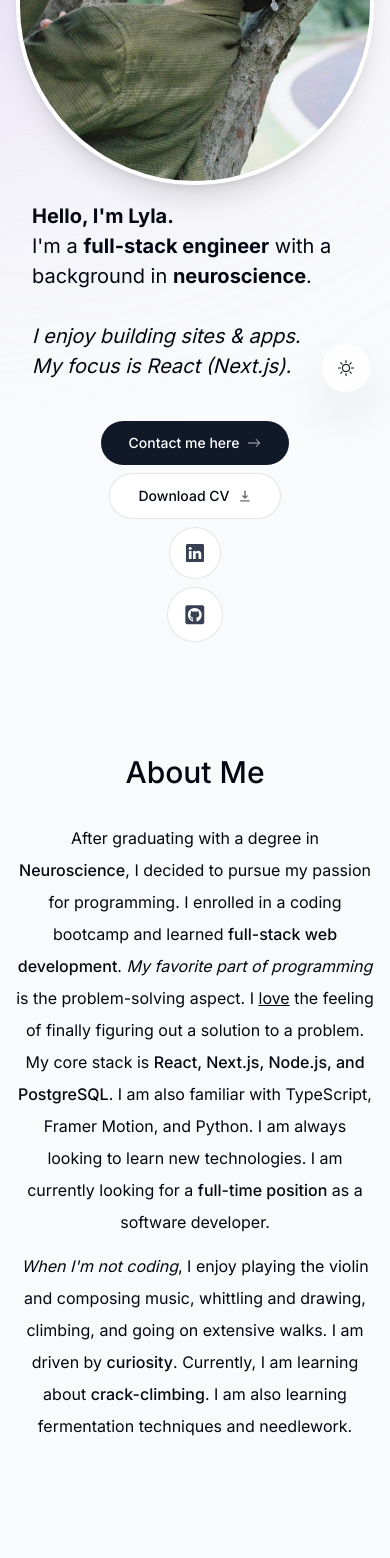
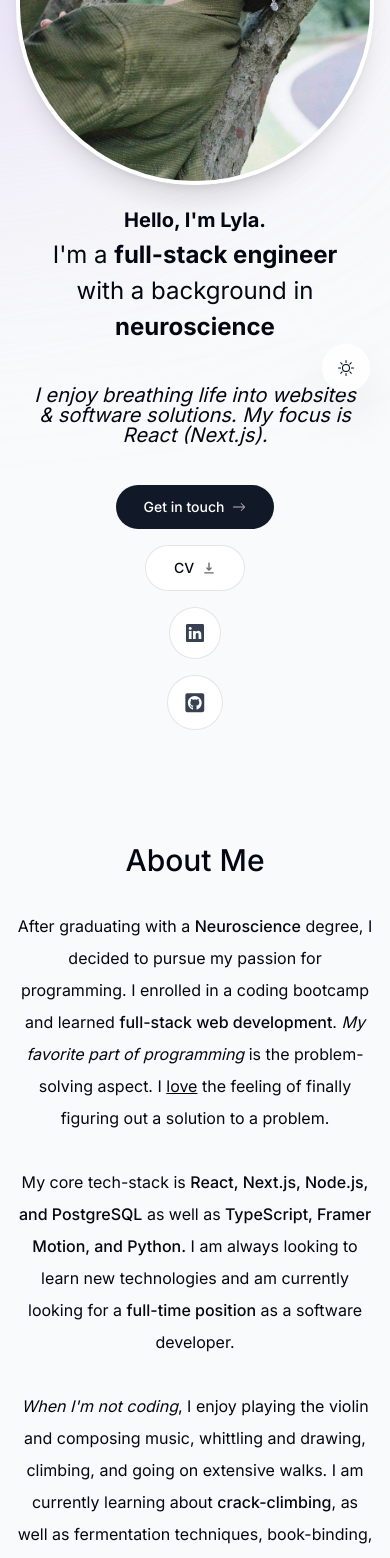
Before and after one commit to lysts/my-portfolio, a Next.js app: page / in a window 390 px wide. Shown: the part 432-1990 px from the top of the page. Built offline with nearby package versions, Linux system fonts and the light colour scheme; no server answers.

Commit message:
fix icons and experience description

```diff
--- a/components/about.tsx
+++ b/components/about.tsx
@@ -19,28 +19,22 @@ export default function About() {
     >
       <SectionHeading>About me</SectionHeading>
       <p className="mb-3">
-        After graduating with a degree in{" "}
-        <span className="font-medium">Neuroscience</span>, I decided to pursue my
+        After graduating with a{" "}
+        <span className="font-medium">Neuroscience</span>{" "}degree, I decided to pursue my
         passion for programming. I enrolled in a coding bootcamp and learned{" "}
         <span className="font-medium">full-stack web development</span>.{" "}
         <span className="italic">My favorite part of programming</span> is the
         problem-solving aspect. I <span className="underline">love</span> the
-        feeling of finally figuring out a solution to a problem. My core stack
+        feeling of finally figuring out a solution to a problem. <br></br><br></br>My core tech-stack
         is{" "}
         <span className="font-medium">
-          React, Next.js, Node.js, and PostgreSQL
-        </span>
-        . I am also familiar with TypeScript, Framer Motion, and Python. I am always looking to
-        learn new technologies. I am currently looking for a{" "}
+          React, Next.js, Node.js, and PostgreSQL</span>{" "}as well as<span className="font-medium">{" "}TypeScript, Framer Motion, and Python.</span>{" "}I am always looking to
+        learn new technologies and am currently looking for a{" "}
         <span className="font-medium">full-time position</span> as a software
         developer.
-      </p>
-
-      <p>
-        <span className="italic">When I'm not coding</span>, I enjoy playing the violin and composing music, whittling and drawing, climbing, and going on extensive walks. I am driven by{" "}
-        <span className="font-medium">curiosity</span>. Currently, I am learning about{" "}
-        <span className="font-medium">crack-climbing</span>. I am also
-        learning fermentation techniques and needlework.
+        <br></br><br></br>
+        <span className="italic">When I'm not coding</span>, I enjoy playing the violin and composing music, whittling and drawing, climbing, and going on extensive walks. I am currently learning about{" "}
+        <span className="font-medium">crack-climbing</span>, as well as  fermentation techniques, book-binding, and needlework.
       </p>
     </motion.section>
   )
--- a/components/intro.tsx
+++ b/components/intro.tsx
@@ -21,8 +21,8 @@ export default function Intro() {
       id="home"
       className="mb-28 max-w-[60rem] text-center sm:mb-0 scroll-mt-[100rem]"
     >
-      <section className="flex flex-col lg:flex-row">
-      <div className="lg:flex-1 justify-center lg:w-1/2">
+      <section className="flex flex-col lg:flex-row justify-center items-center">
+      <div className="lg:flex-1 lg:w-1/2">
         <div className="relative">
           <motion.div
             initial={{ opacity: 0, scale: 0 }}
@@ -58,20 +58,26 @@ export default function Intro() {
           </motion.span>*/}
         </div>
       </div>
-      <div className="lg:flex-1 lg:w-1/2">
+      <div className="lg:flex-1 lg:w-1/2 justify-center items-center">
       <motion.h1
-        className="mb-10 mt-4 px-4 text-xl font-normal !leading-[1.5] sm:text-4xl text-left"
+        className="mb-10 mt-4 px-4 text-2xl font-normal !leading-[1.5] sm:text-4xl lg:text-left"
         initial={{ opacity: 0, y: 100 }}
         animate={{ opacity: 1, y: 0 }}
       >
           <span className="font-bold text-xl">Hello, I'm Lyla.</span><br></br>I'm a{" "}
           <span className="font-bold">full-stack engineer</span> with a background in{" "}
-          <span className="font-bold">neuroscience</span>. <br></br><br></br><span className="italic text-xl">I enjoy
-          building sites & apps.<br></br>My focus is React (Next.js).</span>
+          <span className="font-bold">neuroscience</span>
         </motion.h1>
+        <motion.p
+        className="mb-10 mt-2 px-4 text-xl font-normal !leading-[1.0] lg:text-left"
+        initial={{ opacity: 0, y: 100 }}
+        animate={{ opacity: 1, y: 0 }}
+        >
+          <span className="italic text-xl !leading-[0.9]">I enjoy breathing life into websites & software solutions. My focus is React (Next.js).</span>
+        </motion.p>
 
         <motion.div
-        className="flex flex-col sm:flex-row items-center justify-center gap-2 px-4 text-lg font-medium"
+        className="flex flex-col sm:flex-row items-center justify-center gap-4 px-4 text-lg font-medium"
         initial={{ opacity: 0, y: 100 }}
         animate={{ opacity: 1, y: 0 }}
         transition={{
@@ -86,7 +92,7 @@ export default function Intro() {
             setTimeOfLastClick(Date.now());
           }}
         >
-          Contact me here{" "}
+          Get in touch{" "}
           <BsArrowRight className="opacity-70 group-hover:translate-x-1 transition" />
         </Link>
 
@@ -95,7 +101,7 @@ export default function Intro() {
           href="/CV.pdf"
           download
         >
-          Download CV{" "}
+          CV{" "}
           <HiDownload className="opacity-60 group-hover:translate-y-1 transition" />
         </a>
 
--- a/components/project.tsx
+++ b/components/project.tsx
@@ -9,6 +9,7 @@ type ProjectProps = (typeof projectsData)[number];
 
 export default function Project({
   title,
+  link,
   description,
   tags,
   imageUrl,
@@ -30,7 +31,7 @@ export default function Project({
       }}
       className="group mb-3 sm:mb-8 last:mb-0"
     >
-      <section className="bg-gray-100 max-w-[42rem] border border-black/5 rounded-lg overflow-hidden sm:pr-8 relative sm:h-[20rem] hover:bg-gray-200 transition sm:group-even:pl-8 dark:text-white dark:bg-white/10 dark:hover:bg-white/20">
+      <a href={link}><section className="bg-gray-100 max-w-[42rem] border border-black/5 rounded-lg overflow-hidden sm:pr-8 relative sm:h-[20rem] hover:bg-gray-200 transition sm:group-even:pl-8 dark:text-white dark:bg-white/10 dark:hover:bg-white/20">
         <div className="pt-4 pb-7 px-5 sm:pl-10 sm:pr-2 sm:pt-10 sm:max-w-[50%] flex flex-col h-full sm:group-even:ml-[18rem]">
           <h3 className="text-2xl font-semibold">{title}</h3>
           <p className="mt-2 leading-relaxed text-gray-700 dark:text-white/70">
@@ -52,7 +53,7 @@ export default function Project({
           src={imageUrl}
           alt="Project I worked on"
           quality={95}
-          className="absolute hidden sm:block top-8 -right-40 w-[28.25rem] rounded-t-lg shadow-2xl
+          className="absolute hidden sm:block top-8 -right-40 w-[28.25rem] rounded-t-sm shadow-2xl
         transition
         group-hover:scale-[1.04]
         group-hover:-translate-x-3
@@ -65,7 +66,7 @@ export default function Project({
 
         group-even:right-[initial] group-even:-left-40"
         />
-      </section>
+      </section></a>
     </motion.div>
   );
 }
--- a/lib/data.ts
+++ b/lib/data.ts
@@ -39,7 +39,7 @@ export const experiencesData = [
     location: "London, UK",
     description:
       "I received a certification from Udemy. I am currently working on personal projects and looking for a full-time role with a focus on Front-end engineering.",
-    icon: React.createElement(LuGraduationCap),
+    icon: React.createElement(FaReact),
     date: "2024",
   },
   {
@@ -47,7 +47,7 @@ export const experiencesData = [
     location: "Edinburgh, UK",
     description:
       "My interests in perceptual coherence led me to pursue neuroscience. I was introduced to programming as a result of building data analysis skills throughout the degree, in Python and R.",
-    icon: React.createElement(CgWorkAlt),
+    icon: React.createElement(LuGraduationCap),
     date: "2023",
   },
   {
@@ -55,7 +55,7 @@ export const experiencesData = [
     location: "Edinburgh, UK",
     description:
       "Self-taught Python to work on a data analysis pipeline in the Rochefort Lab at the Centre for Discovery Brain Sciences. My research was focused primarily on monitoring Hippocampal acivity in mice throughout their Oestrous cycle stages.",
-    icon: React.createElement(FaReact),
+    icon: React.createElement(CgWorkAlt),
     date: "2023",
   },
 ] as const;
@@ -64,8 +64,9 @@ export const projectsData = [
   {
     title: "Nommables",
     description:
-      "A recipe app for archiving recipes, developed in collaboration with a mentor. It offers useful features such as calculating cost per meal based off of your location settings. Currently in progress!",
+      "A minimalistic recipe app for archiving recipes. It can estimate cost per meal based off of your specified location. Coming soon...",
     tags: ["React", "Next.js", "PostgreSQL", "Tailwind", "Langchain"],
+    link: "https://github.com/lysts/nommables",
     imageUrl: nommablesHPImg,
   },
   {
@@ -73,13 +74,15 @@ export const projectsData = [
     description:
       "Deployed using Vercel, I used this opportunity of needing a dynamic website portfolio to learn Next.js and Tailwind CSS.",
     tags: ["React", "TypeScript", "Next.js", "Tailwind", "Vercel"],
+    link: "https://lysts.vercel.app/",
     imageUrl: portfolioImg,
   },
   {
     title: "Personal Blog",
     description:
-      "A blog deployed using Pelican and GitHub Pages.",
+      "Deployed using Pelican & GitHub Pages. Follow my programming journey, other delights of life, and my growing knowledge garden...",
     tags: ["HTML", "CSS", "reStructuredText", "Pelican", "GitHub"],
+    link: "https://lysts.xyz/",
     imageUrl: pelicanBlogImg,
   },
 ] as const;
@@ -94,14 +97,11 @@ export const skillsData = [
   "Node.js",
   "Git",
   "Tailwind",
-  "Prisma",
-  "MongoDB",
-  "Redux",
-  "GraphQL",
-  "Apollo",
+  "PostgreSQL",
+  "SQL",
+  "R",
   "Express",
   "PostgreSQL",
   "Python",
-  "Django",
   "Framer Motion",
 ] as const;
```
Also changed, not shown: public/nommableshp.png.
